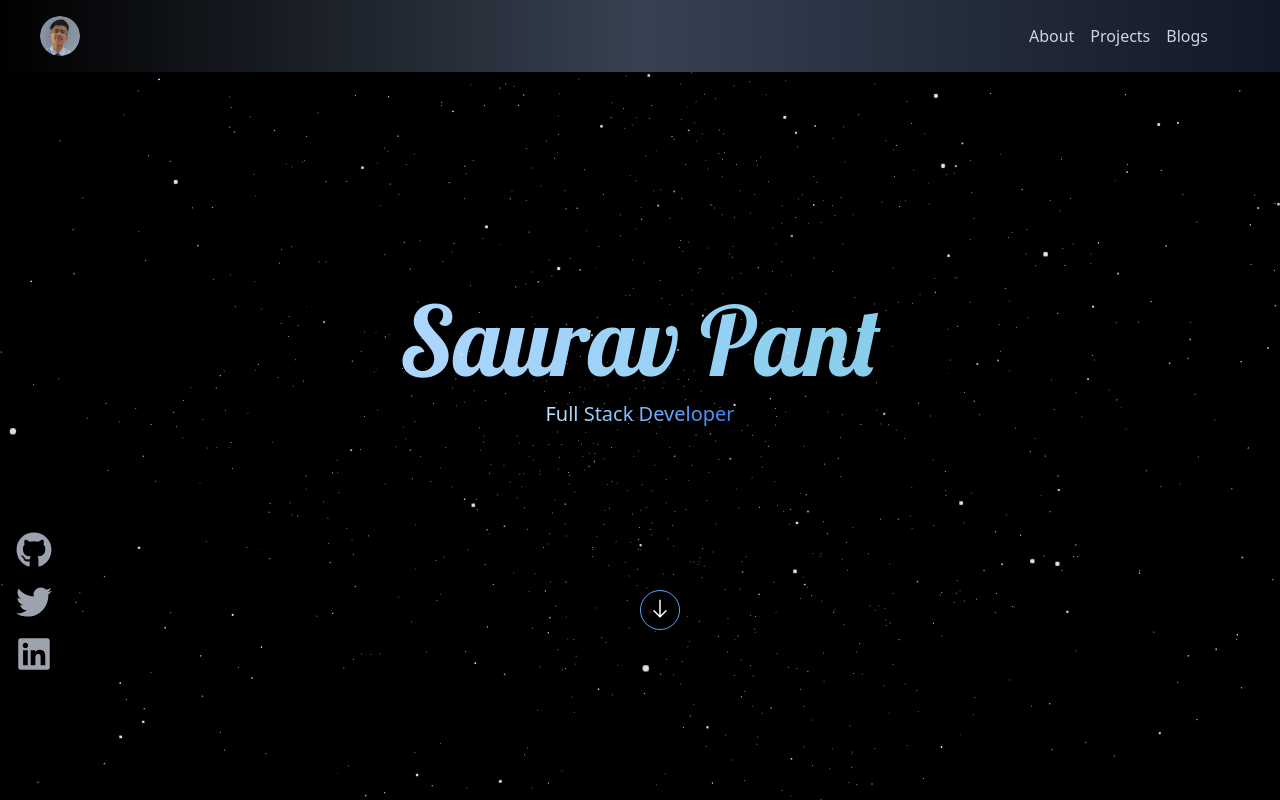
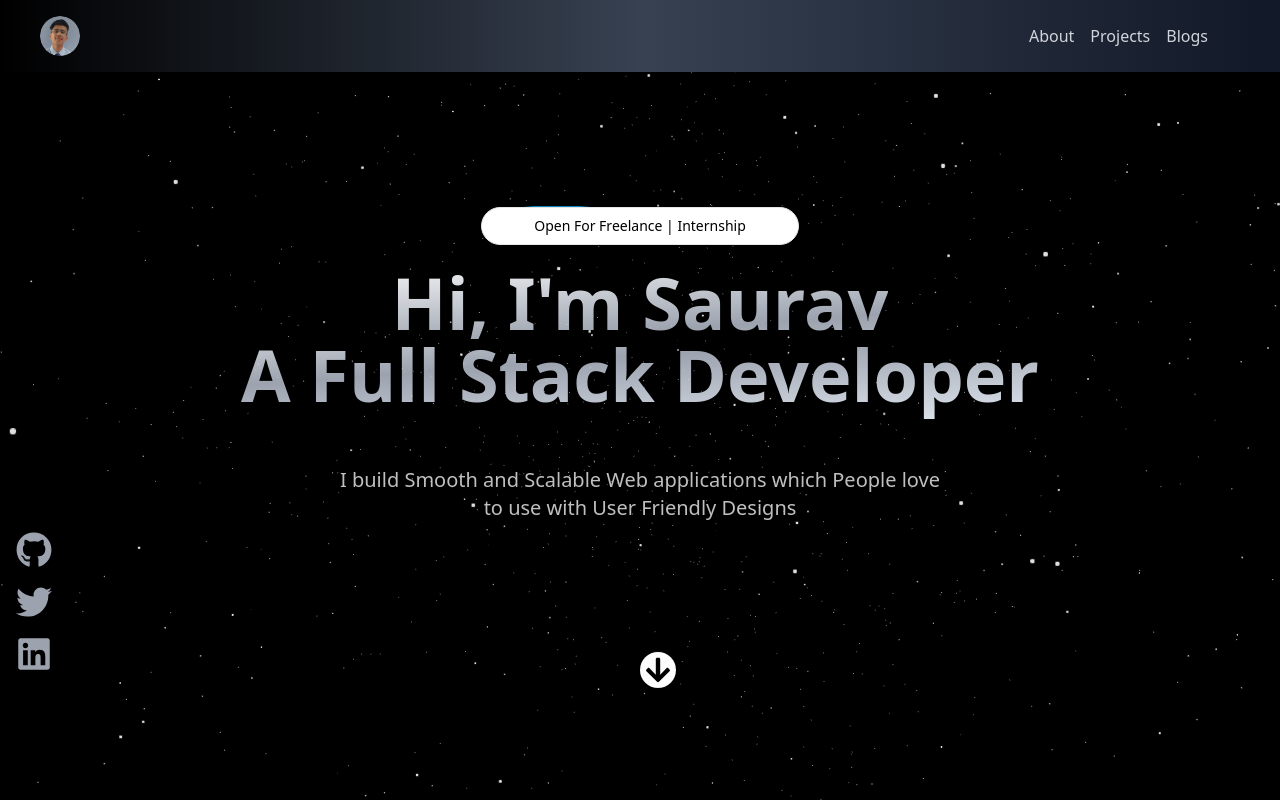
Before and after one commit to Saurav-Pant/Portfolio_New, a Next.js app in the folder portfolio/: page / in a window 1280 px wide. Shown: the top 800 px of the page. Built offline with nearby package versions, Linux system fonts and the light colour scheme.

Commit message:
Projects, Hero Section Updated

```diff
--- a/portfolio/app/Components/About.tsx
+++ b/portfolio/app/Components/About.tsx
@@ -136,13 +136,15 @@ const About = (props: Props) => {
             </h1>
 
             <p className="pt-5 font-medium space-x-1">
-              Hi, I'm Saurav Pant, an experienced full stack web developer with
-              2+ years of expertise. I specialize in MERN stack development,
-              leveraging MongoDB, Express.js, React, and Node.js. I excel in
-              creating scalable web applications, integrating APIs, and ensuring
-              top-notch performance. With a problem-solving mindset and a keen
-              eye for detail, I deliver exceptional user experiences.
+              "I'm Saurav. I enjoy building websites that people love to use. I
+              use ReactJS, NextJS, and TypeScript for the front end, and Node.js
+              and Express for the back end. I manage data with MongoDB,
+              Appwrite, and Prisma ORM. I'm also into DevOps, using tools like
+              GitHub Actions, CI/CD pipelines, and Docker to make deploying apps
+              easier. My goal is to create websites with great features that run
+              smoothly."
             </p>
+
             <div className="flex items-center justify-center py-5 space-x-6 sm:py-7">
               <div className="flex flex-wrap items-center justify-start gap-x-6 gap-y-5">
                 {skills.map((skill) => {
--- a/portfolio/app/Components/Hero.tsx
+++ b/portfolio/app/Components/Hero.tsx
@@ -1,15 +1,21 @@
-"use client";
+"use client"
 import React from "react";
-import { FaGithub, FaTwitter, FaLinkedin } from "react-icons/fa";
+import { FaGithub, FaTwitter, FaLinkedin, FaArrowDown } from "react-icons/fa";
 import Link from "next/link";
-import { HeadingText } from "./Heading_Text";
 import { motion } from "framer-motion";
-import { Link as ScrollLink } from "react-scroll";
 import StarsCanvas from "./StarBackground";
+import {Button} from "../Components/ui/moving-border";
 
 interface Props {}
 
 const Hero: React.FC<Props> = (props: Props) => {
+  const scrollToBottom = () => {
+    window.scrollTo({
+      top: 800,
+      behavior: "smooth",
+    });
+  };
+
   return (
     <div
       className="h-[90vh] bg-cover bg-center relative bg-black"
@@ -28,45 +34,30 @@ const Hero: React.FC<Props> = (props: Props) => {
         }}
         transition={{ duration: 0.7, delay: 0.3 }}
       >
-        <HeadingText>Saurav Pant</HeadingText>
-        <p className="">
-          <span className="text-xl bg-gradient-to-r from-sky-200 to-blue-500 bg-clip-text text-transparent">
-            Full Stack Developer
-          </span>
-        </p>
-      </motion.div>
-      {/* Down Icon */}
-      <motion.div
-        className="absolute bottom-20 left-1/2 transform -translate-x-1/2 flex items-center justify-center gap-4 "
-        initial={{
-          opacity: 0,
-          y: 130,
-        }}
-        animate={{
-          opacity: 1,
-          y: 0,
-        }}
-        transition={{ duration: 0.9, delay: 0.5 }}
-      >
-        <ScrollLink
-          to="about"
-          smooth={true}
-          duration={500}
-          className="text-black hover:text-blue-500 cursor-pointer order-2 "
-        >
-          <svg
-            xmlns="http://www.w3.org/2000/svg"
-            className="h-10 w-10 animate-bounce rounded-full p-1 text-white hover:bg-blue-400 border border-blue-400 hover:text-white transition duration-300 ease-in-out order-1"
-            viewBox="0 0 20 20"
-            fill="currentColor"
-          >
-            <path
-              fillRule="evenodd"
-              d="M10 3a.5.5 0 01.5.5v9.793l3.146-3.147a.5.5 0 01.708.708l-4 4a.5.5 0 01-.708 0l-4-4a.5.5 0 01.708-.708L9.5 13.293V3.5A.5.5 0 0110 3z"
-              clipRule="evenodd"
-            />
-          </svg>
-        </ScrollLink>
+        <div className="flex flex-col items-center justify-center text-white">
+          <div className="relative mb-5">
+            <Button
+              borderRadius="1.75rem"
+              className="bg-white dark:bg-slate-900 text-black dark:text-white border-neutral-200 dark:border-slate-800"
+            >
+              Open For Freelance | Internship
+            </Button>
+          </div>
+
+          <div className="text-4xl md:text-6xl lg:text-7xl font-semibold mb-4 text-center">
+            <span
+              className="bg-gradient-to-tl from-slate-200 via-gray-400 to-white text-transparent bg-clip-text "
+              style={{ WebkitBackgroundClip: "text" }}
+            >
+              Hi, I'm Saurav <br />{" "}
+              <span className="">A Full Stack Developer</span>
+            </span>
+          </div>
+          <div className="text-sm lg:text-xl opacity-75 text-center lg:mt-10 w-2/3 font-medium">
+            I build Smooth and Scalable Web applications which People love to
+            use with User Friendly Designs
+          </div>
+        </div>
       </motion.div>
 
       <motion.div
@@ -113,6 +104,22 @@ const Hero: React.FC<Props> = (props: Props) => {
           </li>
         </ul>
       </motion.div>
+
+      {/* Scroll to bottom icon */}
+      <motion.div
+        className="absolute bottom-8 left-1/2 transform -translate-x-1/2 cursor-pointer"
+        animate={{ y: [0, -5, 0], opacity: [1, 0.5, 1] }}
+        transition={{ duration: 1.5, repeat: Infinity }}
+        onClick={scrollToBottom}
+      >
+        <motion.div
+          className="bg-white rounded-full p-1"
+          animate={{ y: [0, -5, 0], opacity: [1, 0.5, 1] }}
+          transition={{ duration: 1.5, repeat: Infinity }}
+        >
+          <FaArrowDown className="w-5 h-5 lg:w-7 lg:h-7 text-black" />
+        </motion.div>
+      </motion.div>
     </div>
   );
 };
--- a/portfolio/app/Components/Projects.tsx
+++ b/portfolio/app/Components/Projects.tsx
@@ -12,6 +12,7 @@ type Project = {
   image: string;
   githubUrl: string;
   liveUrl: string;
+  stack: string[];
 };
 
 type Props = {};
@@ -47,7 +48,7 @@ const Projects = (props: Props) => {
               key={project.id}
               className="flex flex-col justify-center items-center m-6 bg-white rounded-lg shadow-md hover:shadow-lg transition duration-300 ease-in-out transform hover:-translate-y-1"
               whileHover={{
-                boxShadow: "0 0 0 3px rgba(59, 130, 246, 0.5)", // Border effect on hover
+                boxShadow: "0 0 0 3px rgba(59, 130, 246, 0.5)",
               }}
             >
               <div className="relative h-56 w-72">
@@ -86,6 +87,17 @@ const Projects = (props: Props) => {
                   </li>
                 </div>
               </div>
+
+              <div className="flex justify-center items-center w-full bg-gray-100 py-3 rounded-md">
+                {project.stack.map((tech, index) => (
+                  <div
+                    key={index}
+                    className="bg-blue-200 px-3 py-1 rounded-md text-sm mr-2 shadow-md cursor-pointer"
+                  >
+                    {tech}
+                  </div>
+                ))}
+              </div>
             </motion.div>
           ))
         )}
--- /dev/null
+++ b/portfolio/app/Components/ui/moving-border.tsx
@@ -0,0 +1,139 @@
+"use client";
+import React from "react";
+import {
+  motion,
+  useAnimationFrame,
+  useMotionTemplate,
+  useMotionValue,
+  useTransform,
+} from "framer-motion";
+import { useRef } from "react";
+import { cn } from "@/utils/cn";
+
+export function Button({
+  borderRadius = "1.75rem",
+  children,
+  as: Component = "button",
+  containerClassName,
+  borderClassName,
+  duration,
+  className,
+  ...otherProps
+}: {
+  borderRadius?: string;
+  children: React.ReactNode;
+  as?: any;
+  containerClassName?: string;
+  borderClassName?: string;
+  duration?: number;
+  className?: string;
+  [key: string]: any;
+}) {
+  return (
+    <Component
+      className={cn(
+        "bg-transparent relative text-xl h-10 w-80 p-[1px] overflow-hidden ",
+        containerClassName
+      )}
+      style={{
+        borderRadius: borderRadius,
+      }}
+      {...otherProps}
+    >
+      <div
+        className="absolute inset-0"
+        style={{ borderRadius: `calc(${borderRadius} * 0.96)` }}
+      >
+        <MovingBorder duration={duration} rx="30%" ry="30%">
+          <div
+            className={cn(
+              "h-20 w-20 opacity-[0.8] bg-[radial-gradient(var(--sky-500)_40%,transparent_60%)]",
+              borderClassName
+            )}
+          />
+        </MovingBorder>
+      </div>
+
+      <div
+        className={cn(
+          "relative bg-slate-900/[0.8] border border-slate-800 backdrop-blur-xl text-white flex items-center justify-center w-full h-full text-sm antialiased",
+          className
+        )}
+        style={{
+          borderRadius: `calc(${borderRadius} * 0.96)`,
+        }}
+      >
+        {children}
+      </div>
+    </Component>
+  );
+}
+
+export const MovingBorder = ({
+  children,
+  duration = 2000,
+  rx,
+  ry,
+  ...otherProps
+}: {
+  children: React.ReactNode;
+  duration?: number;
+  rx?: string;
+  ry?: string;
+  [key: string]: any;
+}) => {
+  const pathRef = useRef<any>();
+  const progress = useMotionValue<number>(0);
+
+  useAnimationFrame((time) => {
+    const length = pathRef.current?.getTotalLength();
+    if (length) {
+      const pxPerMillisecond = length / duration;
+      progress.set((time * pxPerMillisecond) % length);
+    }
+  });
+
+  const x = useTransform(
+    progress,
+    (val) => pathRef.current?.getPointAtLength(val).x
+  );
+  const y = useTransform(
+    progress,
+    (val) => pathRef.current?.getPointAtLength(val).y
+  );
+
+  const transform = useMotionTemplate`translateX(${x}px) translateY(${y}px) translateX(-50%) translateY(-50%)`;
+
+  return (
+    <>
+      <svg
+        xmlns="http://www.w3.org/2000/svg"
+        preserveAspectRatio="none"
+        className="absolute h-full w-full"
+        width="100%"
+        height="100%"
+        {...otherProps}
+      >
+        <rect
+          fill="none"
+          width="100%"
+          height="100%"
+          rx={rx}
+          ry={ry}
+          ref={pathRef}
+        />
+      </svg>
+      <motion.div
+        style={{
+          position: "absolute",
+          top: 0,
+          left: 0,
+          display: "inline-block",
+          transform,
+        }}
+      >
+        {children}
+      </motion.div>
+    </>
+  );
+};
--- a/portfolio/package.json
+++ b/portfolio/package.json
@@ -15,6 +15,7 @@
     "@types/react": "18.2.13",
     "@types/react-dom": "18.2.6",
     "autoprefixer": "10.4.14",
+    "clsx": "^2.1.0",
     "framer-motion": "^10.12.16",
     "next": "13.4.6",
     "next-themes": "^0.2.1",
@@ -27,6 +28,7 @@
     "react-scroll-wheel-handler": "^2.2.0",
     "react-tooltip": "^5.14.0",
     "react-tsparticles": "^2.12.2",
+    "tailwind-merge": "^2.2.1",
     "tailwindcss": "3.3.2",
     "three": "0.157.0",
     "tsparticles": "^2.12.0",
--- a/portfolio/tailwind.config.js
+++ b/portfolio/tailwind.config.js
@@ -1,4 +1,11 @@
+const defaultTheme = require("tailwindcss/defaultTheme");
+const colors = require("tailwindcss/colors");
+const {
+  default: flattenColorPalette,
+} = require("tailwindcss/lib/util/flattenColorPalette");
+
 /** @type {import('tailwindcss').Config} */
+
 module.exports = {
   content: [
     "./pages/**/*.{js,ts,jsx,tsx,mdx}",
@@ -25,5 +32,16 @@ module.exports = {
       },
     },
   },
-  plugins: [],
+  plugins: [addVariablesForColors],
 };
+
+function addVariablesForColors({ addBase, theme }) {
+  let allColors = flattenColorPalette(theme("colors"));
+  let newVars = Object.fromEntries(
+    Object.entries(allColors).map(([key, val]) => [`--${key}`, val])
+  );
+
+  addBase({
+    ":root": newVars,
+  });
+}
--- /dev/null
+++ b/portfolio/utils/cn.ts
@@ -0,0 +1,6 @@
+import { ClassValue, clsx } from "clsx";
+import { twMerge } from "tailwind-merge";
+
+export function cn(...inputs: ClassValue[]) {
+  return twMerge(clsx(inputs));
+}
```
Also changed, not shown: portfolio/app/contents/Projects.json (+11 -5 lines), 1 other file (tests, documents, lock files or other folders).
